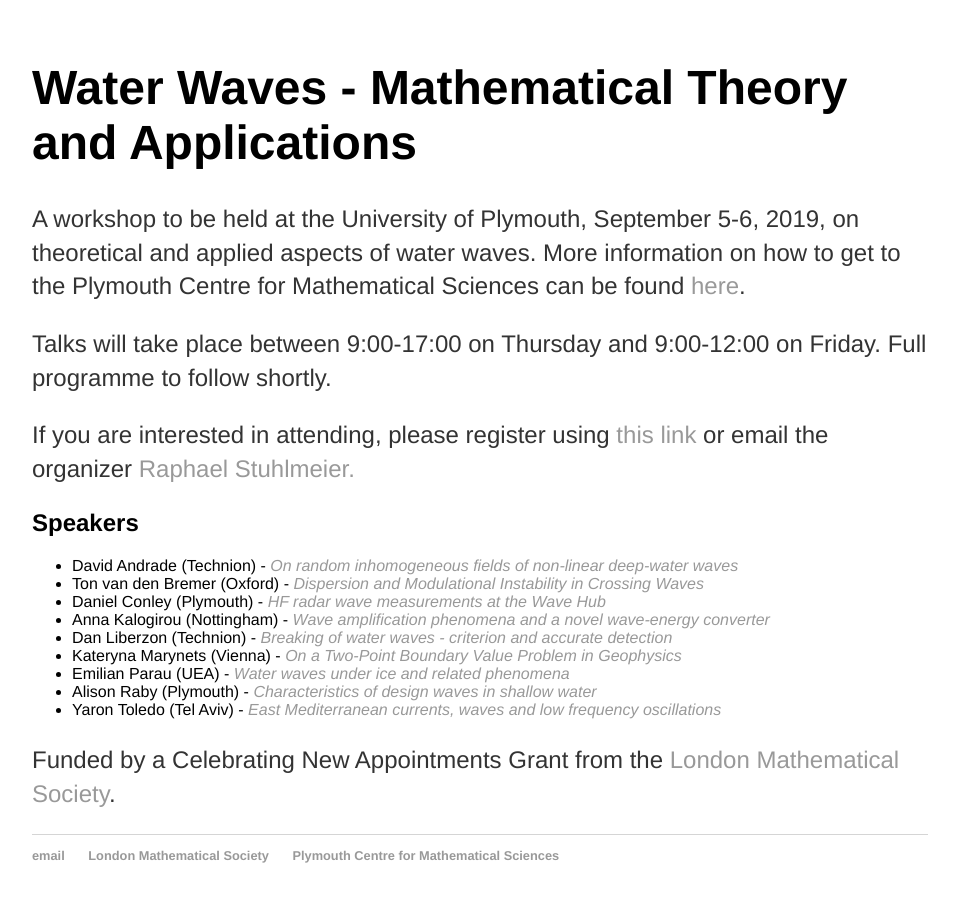
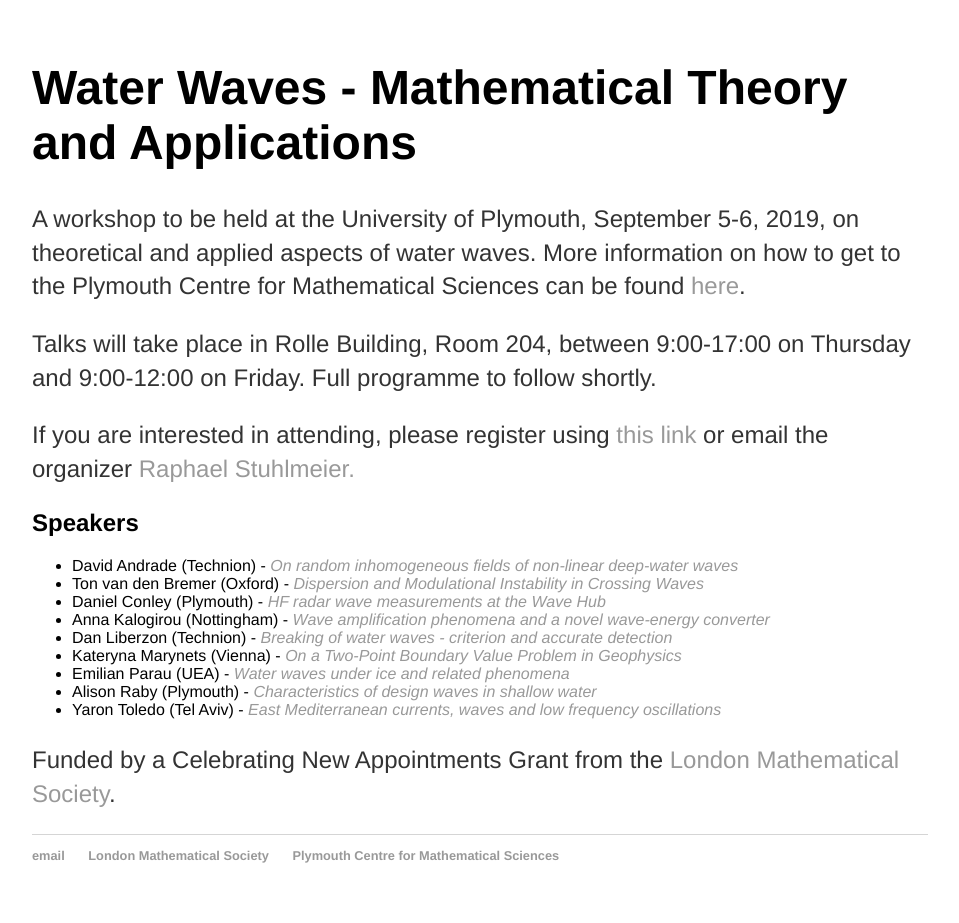
Before and after one commit to rstuhlmeier/rstuhlmeier.github.io, a Jekyll site: the page built from conferences/workshop.html, in a window 1280 px wide. Shown: the whole page, without its empty margins (160-1119 px from the left). Built offline with Jekyll 4.4.1, drawn with Linux system fonts in a browser that asks for light colours.

Commit message:
Update workshop.html

```diff
--- a/conferences/workshop.html
+++ b/conferences/workshop.html
@@ -6,7 +6,7 @@
 <h1>Water Waves - Mathematical Theory and Applications</h1>
 
 <p>A workshop to be held at the University of Plymouth, September 5-6, 2019, on theoretical and applied aspects of water waves. More information on how to get to the Plymouth Centre for Mathematical Sciences can be found <a href="http://math-sciences.org/how-to-reach-us/">here</a>.</p>
-<p>Talks will take place between 9:00-17:00 on Thursday and 9:00-12:00 on Friday. Full programme to follow shortly.</p>
+<p>Talks will take place in Rolle Building, Room 204, between 9:00-17:00 on Thursday and 9:00-12:00 on Friday. Full programme to follow shortly.</p>
 
 <p>If you are interested in attending, please register using <a href="https://forms.gle/JxZtm6txXFjuJ25L9">this link</a> or email the organizer <a href="mailto:raphael.stuhlmeier@plymouth.ac.uk?Subject=Waves%20Workshop">Raphael Stuhlmeier. </a>
 
```
